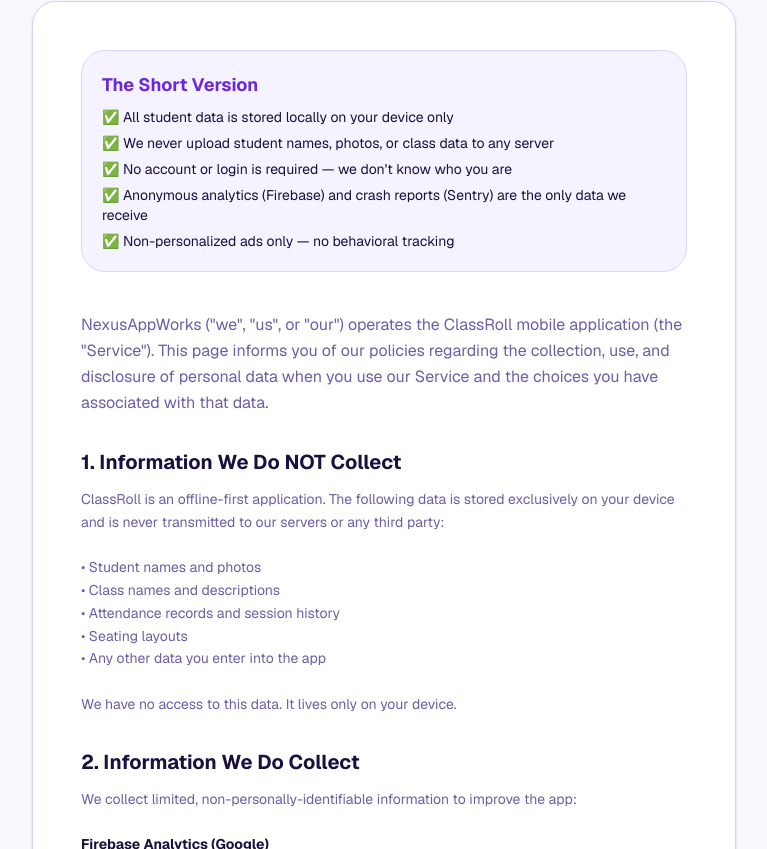
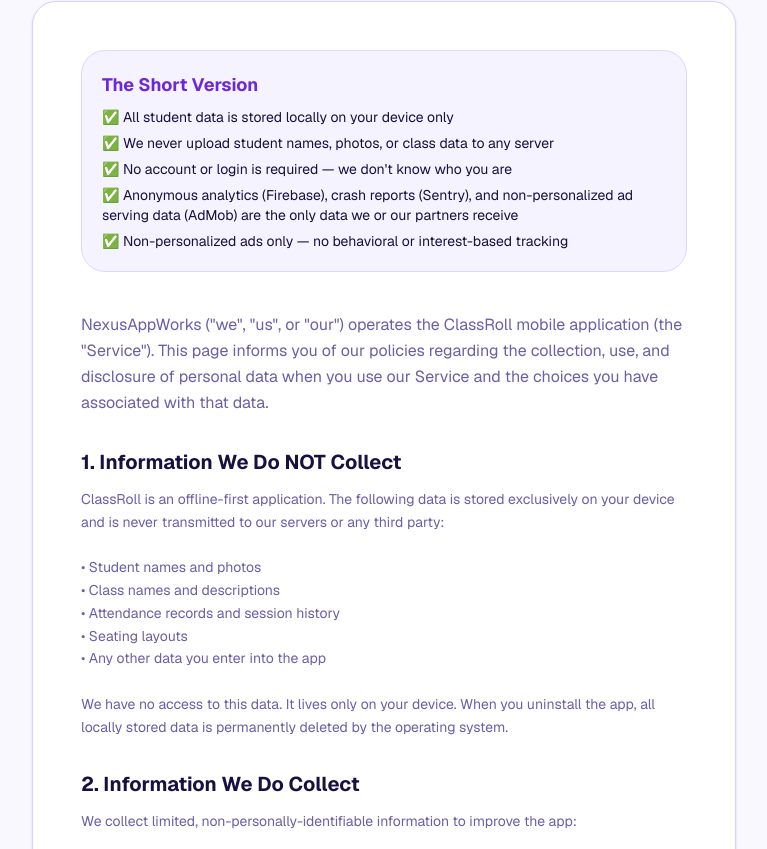
Before and after one commit to n0hkie/classroll.github.io, a Next.js app: page /privacy/classroll in a window 1280 px wide. Shown: the part 411-1260 px from the top of the page, without its empty margins (256-1023 px from the left). Built offline with nearby package versions, Linux system fonts and the light colour scheme.

Commit message:
update privacy and policy

```diff
--- a/app/privacy/classroll/page.tsx
+++ b/app/privacy/classroll/page.tsx
@@ -7,7 +7,7 @@ export const metadata: Metadata = {
 };
 
 export default function PrivacyPolicyPage() {
-  const effectiveDate = "June 1, 2026";
+  const effectiveDate = "June 12, 2026";
   const contactEmail = "support@nexusappworks.com";
 
   return (
@@ -41,8 +41,8 @@ export default function PrivacyPolicyPage() {
                 <li>✅ All student data is stored locally on your device only</li>
                 <li>✅ We never upload student names, photos, or class data to any server</li>
                 <li>✅ No account or login is required — we don&apos;t know who you are</li>
-                <li>✅ Anonymous analytics (Firebase) and crash reports (Sentry) are the only data we receive</li>
-                <li>✅ Non-personalized ads only — no behavioral tracking</li>
+                <li>✅ Anonymous analytics (Firebase), crash reports (Sentry), and non-personalized ad serving data (AdMob) are the only data we or our partners receive</li>
+                <li>✅ Non-personalized ads only — no behavioral or interest-based tracking</li>
               </ul>
             </div>
 
@@ -65,7 +65,7 @@ export default function PrivacyPolicyPage() {
 • Seating layouts
 • Any other data you enter into the app
 
-We have no access to this data. It lives only on your device.`,
+We have no access to this data. It lives only on your device. When you uninstall the app, all locally stored data is permanently deleted by the operating system.`,
                 },
                 {
                   title: "2. Information We Do Collect",
@@ -80,11 +80,13 @@ We use Firebase Analytics to track anonymous usage events such as:
 
 No student names, photos, class names, or personally identifiable information are included in any analytics event. We log counts and actions only.
 
+We process this data under our legitimate interest in improving app performance and user experience (GDPR Article 6(1)(f)).
+
 **Sentry (Crash Reporting)**
 We use Sentry to capture crash reports and error logs. Our Sentry configuration includes a beforeSend hook that scrubs any PII from error messages before transmission. Crash reports may include device type, OS version, and app version.
 
 **Google AdMob**
-ClassRoll displays non-personalized ads (npa=1 on all ad requests). We do not use behavioral or interest-based advertising. Ads are shown only on screens that do not display student photos or names.`,
+ClassRoll displays non-personalized ads (npa=1 on all ad requests). We do not use behavioral or interest-based advertising. Ads are shown only on screens that do not display student photos or names. See Section 5 for full details on data collected by AdMob.`,
                 },
                 {
                   title: "3. Camera and Photo Access",
@@ -113,46 +115,107 @@ ClassRoll is not intended for direct use by children under 13 (US COPPA) or unde
 • G-rated content only (MaxAdContentRating.G)
 • Not child-directed (tagForChildDirectedTreatment: false)
 
-Ads are displayed only on screens that do not show student photos or names (home screen, settings, feedback, and session summary screens). Ads are never shown on attendance grids, seating arrangements, student profiles, or any screen displaying roster data.`,
+Ads are displayed only on screens that do not show student photos or names (home screen, settings, feedback, and session summary screens). Ads are never shown on attendance grids, seating arrangements, student profiles, or any screen displaying roster data.
+
+**Data Collected by the Google Mobile Ads SDK**
+Even with non-personalized ads enabled, the Google Mobile Ads SDK automatically collects and transmits the following data to Google for the purposes listed below:
+
+• Android Advertising ID (GAID) / iOS Identifier for Advertisers (IDFA) — frequency capping, aggregated reporting
+• App Set ID — analytics and fraud prevention
+• IP address — approximate location estimation, fraud prevention
+• User interactions (ad taps, video views) — ad reporting
+• Device identifiers — fraud prevention
+• App diagnostics data — performance monitoring
+
+This data is collected and processed by Google in accordance with Google's Privacy Policy (policies.google.com/privacy). ClassRoll does not receive, store, or have access to this data.
+
+**iOS App Tracking Transparency (iOS 14+)**
+On iOS 14 and later, ClassRoll displays an App Tracking Transparency (ATT) permission dialog before loading advertisements, as required by Apple. You may decline tracking; non-personalized ads will still be shown. The permission prompt reads: "This helps us show ads and supports free access to ClassRoll."
+
+If you decline, the iOS Identifier for Advertisers (IDFA) will not be used.
+
+**EU Consent (GDPR)**
+For users in the European Economic Area (EEA) and the United Kingdom, ClassRoll will present a consent dialog before displaying ads, as required by GDPR and ePrivacy regulations. You may update your consent preferences at any time in the app's Settings screen.`,
                 },
                 {
                   title: "6. Third-Party Services",
-                  content: `We use the following third-party services. Each has its own Privacy Policy:
+                  content: `We use the following third-party services. Each has its own Privacy Policy and, where applicable, a Data Processing Agreement (DPA) with us:
 
 • **Google Firebase Analytics** — analytics.google.com/analytics/web
 • **Sentry** — sentry.io/privacy
 • **Google AdMob** — policies.google.com/privacy
 
-These services receive anonymous usage and crash data only. No student PII is transmitted to any of these services.`,
+These services receive anonymous usage, crash, and/or ad-serving data only. No student PII is transmitted to any of these services.`,
                 },
                 {
                   title: "7. Data Retention",
-                  content: `All app data (classes, students, attendance records) is retained locally on your device for as long as you keep the app installed. You can delete all data at any time via Settings → Danger Zone → Delete All Data.
+                  content: `All app data (classes, students, attendance records) is retained locally on your device for as long as you keep the app installed. You can delete all data at any time via Settings → Danger Zone → Delete All Data. When you uninstall ClassRoll, all locally stored data is permanently deleted by your device's operating system.
 
 Anonymous analytics events retained by Firebase are governed by Google's data retention policies (default: 14 months). Sentry crash reports are retained for 90 days.`,
                 },
                 {
-                  title: "8. Your Rights",
-                  content: `Since ClassRoll does not collect personally identifiable information, there is no personal profile to access, correct, or delete from our servers.
+                  title: "8. Your Rights (GDPR — EEA and UK Residents)",
+                  content: `If you are located in the European Economic Area (EEA) or the United Kingdom, you have the following rights under the General Data Protection Regulation (GDPR) and equivalent UK legislation:
 
-For anonymous analytics data held by Firebase, you may request deletion by contacting us. We will forward your request to Google in accordance with their DPA.
+• **Right of access** — You may request a copy of the personal data we hold about you.
+• **Right to rectification** — You may request that we correct inaccurate personal data.
+• **Right to erasure** — You may request deletion of your personal data where there is no compelling reason for continued processing.
+• **Right to restriction of processing** — You may request that we restrict processing of your personal data in certain circumstances.
+• **Right to data portability** — You may request that we provide your personal data in a structured, machine-readable format.
+• **Right to object** — You may object to our processing of anonymous analytics data based on legitimate interests.
+• **Right to lodge a complaint** — You have the right to lodge a complaint with your local data protection supervisory authority (e.g., the ICO in the UK, or your national DPA in the EEA).
 
-For EU residents: you have the right to object to processing of anonymous analytics data. Contact us at ${contactEmail}.`,
+Since ClassRoll does not collect personally identifiable student data on our servers, the practical scope of many of these rights is limited to the anonymous analytics data held by Firebase and crash data held by Sentry.
+
+To exercise any of these rights, please contact us at ${contactEmail} with the subject line "ClassRoll GDPR Request". We will respond within 30 days and, where required, forward requests to Google or Sentry under their respective DPAs.
+
+**Legal Basis for Processing**
+We process anonymous analytics data (Firebase, Sentry) under our legitimate interest in improving app performance and user experience (GDPR Article 6(1)(f)). For ad serving in the EEA and UK, we rely on your consent obtained via the in-app consent dialog (GDPR Article 6(1)(a)).`,
                 },
                 {
-                  title: "9. Security",
+                  title: "9. California Privacy Rights (CCPA/CPRA)",
+                  content: `If you are a California resident, you have rights under the California Consumer Privacy Act (CCPA) and the California Privacy Rights Act (CPRA), including:
+
+• **Right to know** — You may request information about the categories and specific pieces of personal information we have collected about you.
+• **Right to delete** — You may request deletion of personal information we have collected.
+• **Right to opt out of sale or sharing** — You may direct us not to sell or share your personal information.
+• **Right to non-discrimination** — We will not discriminate against you for exercising your CCPA rights.
+
+**Regarding AdMob:** The Google Mobile Ads SDK may share device identifiers and ad interaction data with Google's advertising network. This may be considered a "sale" or "sharing" of personal information under CCPA. To opt out:
+
+• **iOS:** Decline the App Tracking Transparency prompt, or go to Settings → Privacy & Security → Tracking and disable tracking for ClassRoll.
+• **Android:** Go to Settings → Google → Ads → Delete advertising ID, or disable ad personalization in your device's Google account settings.
+• **Both platforms:** Contact us at ${contactEmail} with the subject line "ClassRoll CCPA Opt-Out Request".
+
+ClassRoll does not sell your personal information for monetary consideration.`,
+                },
+                {
+                  title: "10. International Data Transfers",
+                  content: `ClassRoll uses third-party services whose servers are primarily located in the United States. If you are located in the EEA, UK, or another jurisdiction with data transfer restrictions, please note:
+
+• **Firebase (Google):** Anonymous analytics and crash data may be transferred to and processed in the United States under Google's Data Processing Addendum (DPA), which incorporates EU Standard Contractual Clauses (SCCs) as required by GDPR.
+• **Sentry:** Crash report data may be transferred to and processed in the United States under Sentry's DPA, which incorporates EU SCCs.
+• **Google AdMob:** Ad-serving data may be transferred to and processed in the United States under Google's DPA and SCCs.
+
+By using ClassRoll, you acknowledge these transfers. We rely on approved transfer mechanisms (SCCs and adequacy decisions where applicable) to ensure your data receives equivalent protection.`,
+                },
+                {
+                  title: "11. Security",
                   content: `We implement commercially reasonable security measures appropriate to the nature of the data processed. Since student data never leaves your device, the primary security responsibility for that data lies with your device's operating system security (device lock, biometric authentication).
 
-We recommend enabling device lock/biometric on any device running ClassRoll.`,
+We recommend enabling device lock/biometric on any device running ClassRoll.
+
+**Data Breach Notification**
+In the event of a data breach that poses a risk to the rights and freedoms of individuals, we will notify affected users and relevant supervisory authorities within 72 hours of becoming aware of the breach, as required by GDPR Article 33.`,
                 },
                 {
-                  title: "10. Changes to This Privacy Policy",
+                  title: "12. Changes to This Privacy Policy",
                   content: `We may update this Privacy Policy from time to time. We will notify you of any changes by updating the "Effective Date" at the top of this page. Significant changes may also be communicated through an in-app notice.
 
 We recommend reviewing this page periodically for any changes.`,
                 },
                 {
-                  title: "11. Contact Us",
+                  title: "13. Contact Us",
                   content: `If you have any questions about this Privacy Policy, please contact us:
 
 **NexusAppWorks**
@@ -163,7 +226,11 @@ For privacy-specific requests:
 Email subject: "ClassRoll Privacy Request"`,
                 },
               ].map((section) => (
-                <div key={section.title} className="mb-8">
+                <div
+                  key={section.title}
+                  id={section.title.startsWith("9.") ? "do-not-sell" : undefined}
+                  className="mb-8"
+                >
                   <h2 className="text-xl font-bold text-[#1A1040] mb-3">{section.title}</h2>
                   <div className="text-[#6B5FA6] text-sm leading-relaxed whitespace-pre-line">
                     {section.content.split("**").map((part, i) =>
```
Also changed, not shown: components/Footer.tsx (+12 -3 lines).
